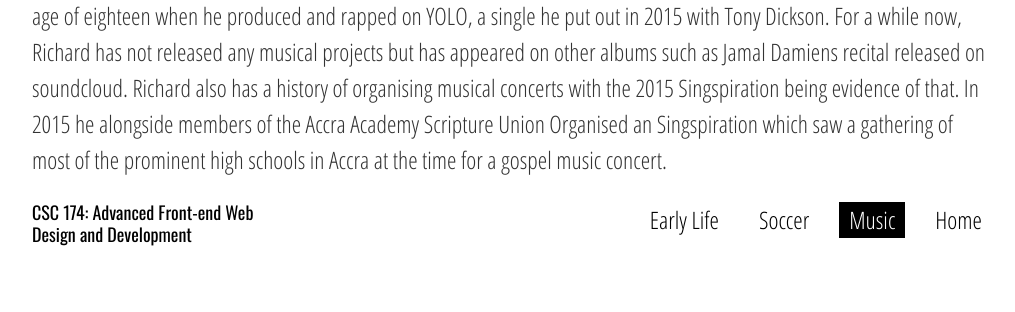
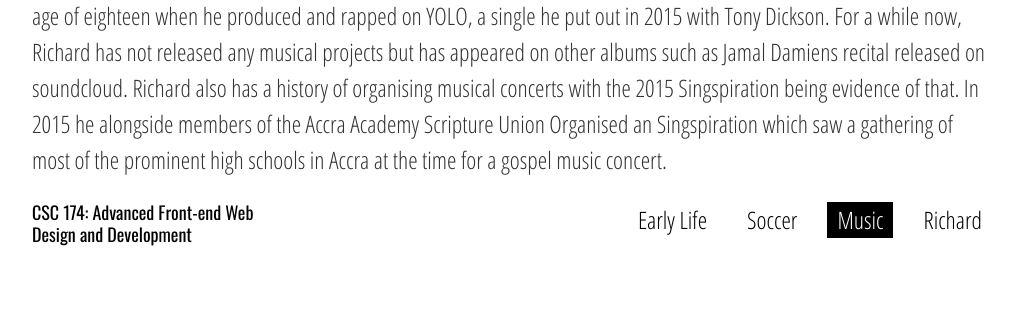
Before and after one commit to jbt19981007/CSC174-Lab02, a PHP site: page /music.php in a window 1280 px wide. Shown: the part 488-800 px from the top of the page, without its empty margins (128-1143 px from the left). Run offline with PHP 8.4, Linux system fonts and the light colour scheme.

Commit message:
Update nav.php

```diff
--- a/inc/nav.php
+++ b/inc/nav.php
@@ -3,6 +3,6 @@
 			<li><a href="earlylife.php">Early Life</a></li>
 			<li><a href="soccer.php">Soccer</a></li>
 			<li><a href="music.php">Music</a></li>
-			<li><a href="index.php">Home</a></li>
+			<li><a href="richard.php">Richard</a></li>
 		</ul>
 </nav>
```
